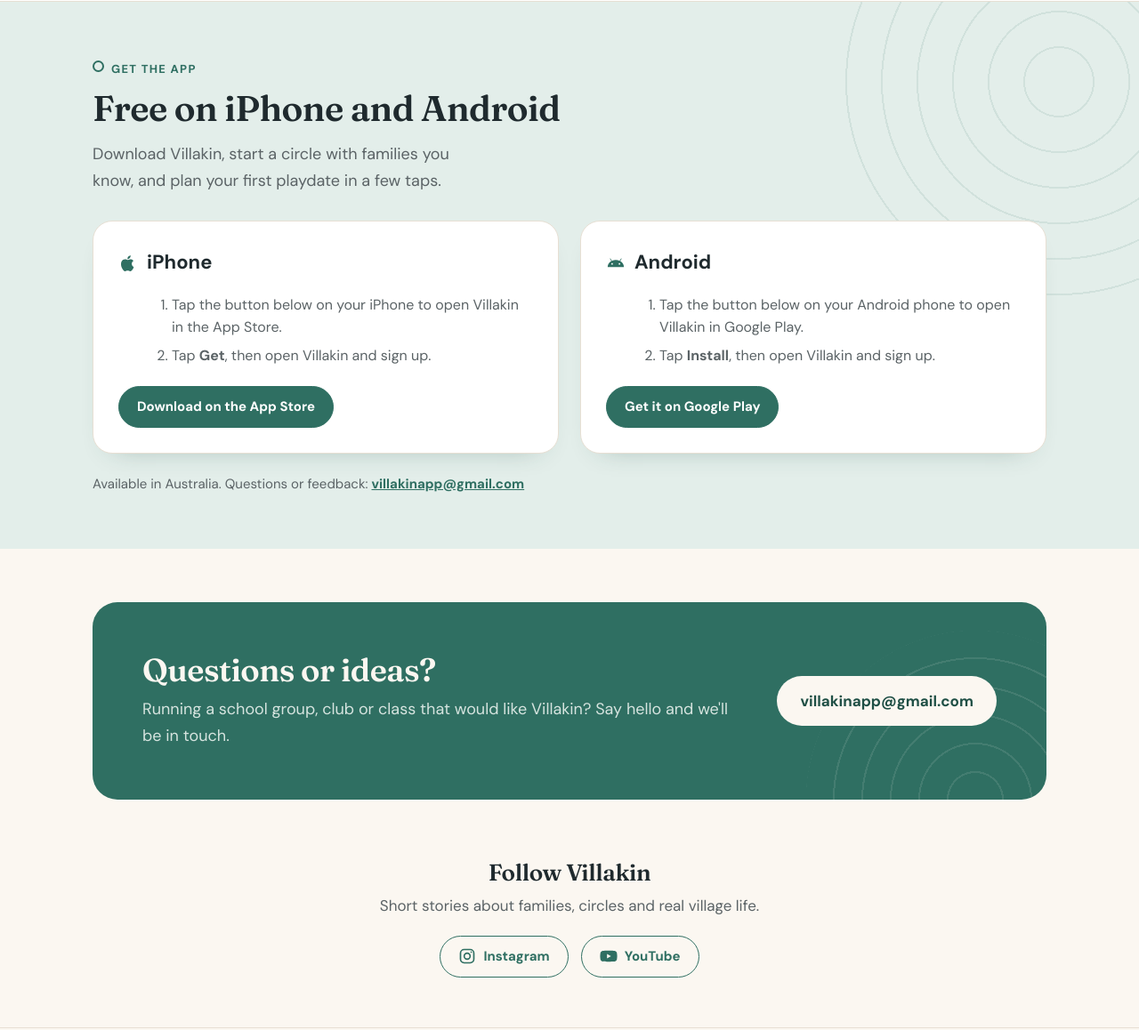
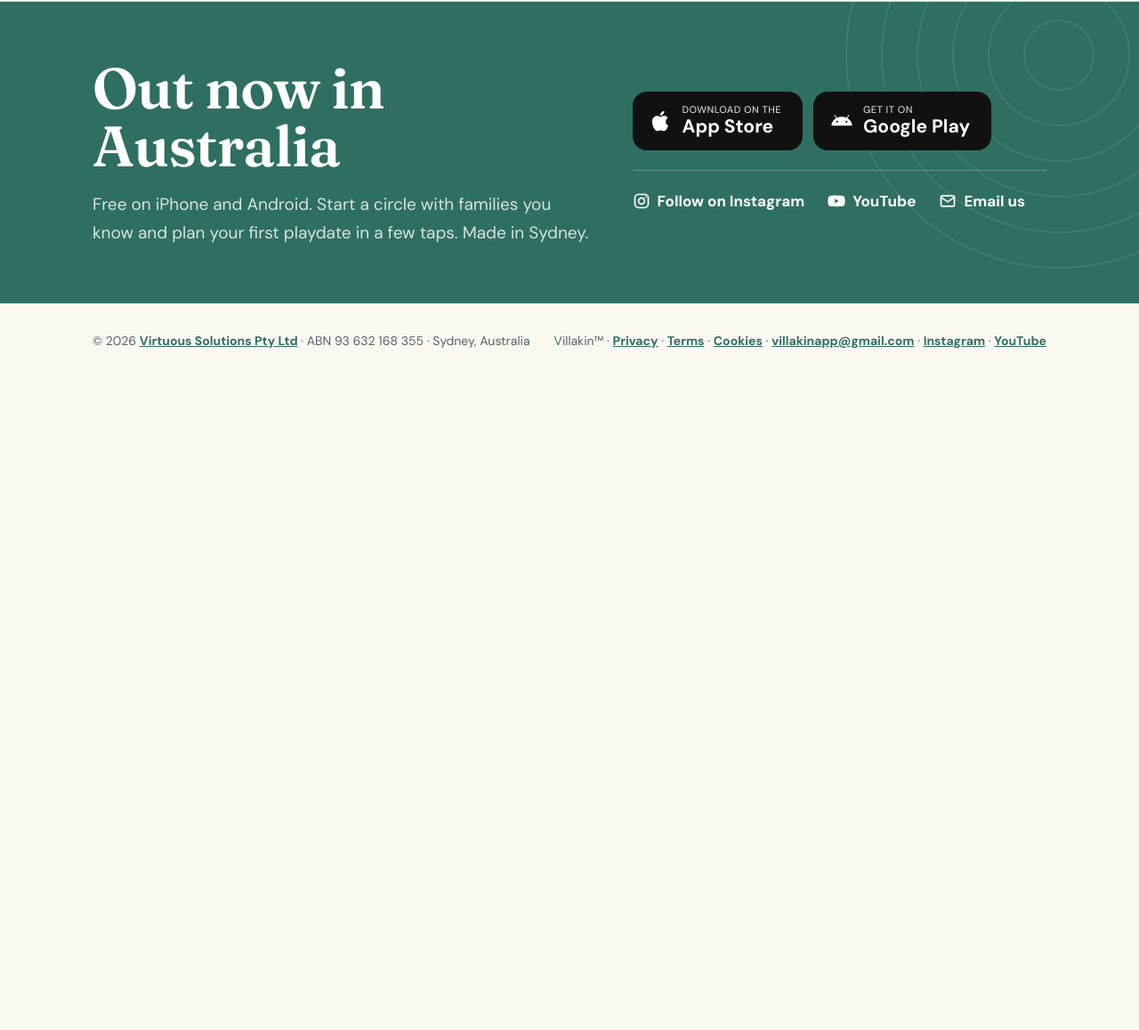
Before and after one commit to amitcode7483/villakin-site, a plain HTML site: page index.html in a window 1280 px wide. Shown: the part 6104-7262 px from the top of the page at 89% size. After the commit the page ends 6543 px from the top, so only its background shows below. Drawn offline with Linux system fonts and the light colour scheme.

Commit message:
Home: one Get the app band with big store buttons, Instagram, YouTube and email
Co-Authored-By: Claude Opus 5.5 <noreply@anthropic.com>
Claude-Session: https://claude.ai/code/session_01TiA9gRVB4bsPZez1VtXsnH

```diff
--- a/index.html
+++ b/index.html
@@ -225,6 +225,21 @@
     .app-card .pill { align-self: flex-start; margin-top: auto; }
     .app-note { margin-top: 22px; color: var(--muted); font-size: 15px; }
     a.badge { text-decoration: none; }
+    section.get-band { background: var(--primary); color: #fbf7f1; padding: 64px 0; position: relative; overflow: hidden; }
+    section.get-band::before { content: ''; position: absolute; width: 520px; height: 520px; right: -170px; top: -200px; border-radius: 50%; background: repeating-radial-gradient(circle, transparent 0 38px, rgba(251,247,241,.08) 38px 40px); pointer-events: none; }
+    .get-grid { display: grid; grid-template-columns: 1.2fr 1fr; gap: 48px; align-items: center; position: relative; }
+    .get-band h2 { font-size: clamp(40px, 6vw, 64px); line-height: 1.02; color: #fff; }
+    .get-band p { margin-top: 18px; font-size: 19px; color: #d6e4df; max-width: 30em; }
+    .get-band .badge { background: #111; padding: 14px 24px 14px 18px; font-size: 21px; border-radius: 16px; }
+    .get-band .badge svg { width: 28px; height: 28px; }
+    .get-links { display: flex; flex-wrap: wrap; gap: 14px 26px; margin-top: 22px; padding-top: 20px; border-top: 1px solid rgba(251,247,241,.25); }
+    .get-links a { display: inline-flex; align-items: center; gap: 8px; color: #fff; text-decoration: none; font-weight: 700; font-size: 17px; }
+    .get-links a:hover { color: var(--mustard); }
+    @media (max-width: 860px) { .get-grid { grid-template-columns: 1fr; gap: 26px; } section.get-band { padding: 44px 0; } }
+    .badges.big { justify-content: center; gap: 20px; margin: 8px 0 26px; }
+    .badges.big .badge { padding: 16px 30px 16px 24px; font-size: 24px; border-radius: 18px; gap: 14px; }
+    .badges.big .badge small { font-size: 13px; }
+    .badges.big .badge svg { width: 32px; height: 32px; }
     a.badge:hover { background: #000; }
     .contact { position: relative; overflow: hidden; isolation: isolate; background: var(--primary); color: #fbf7f1; border-radius: 28px; padding: 56px; display: grid; grid-template-columns: 1.3fr auto; gap: 32px; align-items: center; }
     .contact::after { content: ''; position: absolute; z-index: -1; width: 380px; height: 380px; right: -110px; bottom: -190px; border-radius: 50%; background: repeating-radial-gradient(circle, transparent 0 30px, rgba(251,247,241,.10) 30px 32px); }
@@ -232,6 +247,13 @@
     .contact p { margin-top: 10px; color: #d6e4df; font-size: 18px; }
     .contact a.mail { background: #fbf7f1; color: var(--primary-dark); text-decoration: none; padding: 14px 26px; border-radius: 999px; font-size: 17px; white-space: nowrap; }
     .contact a.mail:hover { background: #fff; }
+    section.contact-sec { padding: 36px 0 40px; }
+    .contact { padding: 30px 40px; }
+    .contact p { font-size: 16px; margin-top: 6px; }
+    .contact-links { display: flex; gap: 10px; flex-wrap: wrap; align-items: center; }
+    .contact a.mail { padding: 11px 20px; font-size: 15.5px; }
+    .contact a.soc { display: inline-flex; align-items: center; gap: 7px; color: #fbf7f1; border: 1.5px solid rgba(251,247,241,.5); border-radius: 999px; padding: 10px 16px; text-decoration: none; font-size: 15px; }
+    .contact a.soc:hover { background: rgba(255,255,255,.12); color: #fff; }
 
     .social { padding: 8px 0 56px; text-align: center; }
     .social h2 { font-size: 26px; }
@@ -258,7 +280,7 @@
       .flyer h3 { font-size: 20px; margin: 2px 0 6px; }
       .flyer p { font-size: 15px; line-height: 1.5; margin-bottom: 0; }
       .flyer .pill { grid-column: 1 / -1; justify-content: center; margin-top: 16px; }
-      .contact { grid-template-columns: 1fr; padding: 32px 26px; }
+      .contact { grid-template-columns: 1fr; padding: 26px 22px; }
       .app-grid { grid-template-columns: 1fr; }
       .app-card { padding: 22px; }
       .head { margin-bottom: 24px; }
@@ -566,53 +588,22 @@
       </div>
     </section>
 
-    <section class="band-soft" id="get-the-app">
-      <div class="wrap">
-        <div class="head">
-          <span class="kicker">Get the app</span>
-          <h2>Free on iPhone and Android</h2>
-          <p>Download Villakin, start a circle with families you know, and plan your first playdate in a few taps.</p>
+    <section class="get-band" id="get-the-app">
+      <div class="wrap get-grid">
+        <div>
+          <h2>Out now in Australia</h2>
+          <p>Free on iPhone and Android. Start a circle with families you know and plan your first playdate in a few taps. Made in Sydney.</p>
         </div>
-        <div class="app-grid">
-          <div class="app-card">
-            <span class="os"><svg width="22" height="22" viewBox="0 0 24 24" fill="currentColor" aria-hidden="true"><path d="M16.4 12.6c0-2.4 2-3.6 2.1-3.7-1.1-1.7-2.9-1.9-3.5-1.9-1.5-.2-2.9.9-3.7.9-.8 0-1.9-.9-3.2-.8-1.6 0-3.1 1-4 2.4-1.7 3-.4 7.4 1.2 9.8.8 1.2 1.8 2.5 3 2.4 1.2 0 1.7-.8 3.1-.8 1.5 0 1.9.8 3.2.8 1.3 0 2.2-1.2 3-2.4.9-1.4 1.3-2.7 1.3-2.8 0 0-2.5-1-2.5-3.9zM14 5.4c.7-.8 1.1-1.9 1-3-1 0-2.1.7-2.8 1.5-.6.7-1.2 1.8-1 2.9 1 .1 2.1-.6 2.8-1.4z"/></svg> iPhone</span>
-            <ol>
-              <li>Tap the button below on your iPhone to open Villakin in the App Store.</li>
-              <li>Tap <b>Get</b>, then open Villakin and sign up.</li>
-            </ol>
-            <a class="pill solid" href="https://apps.apple.com/au/app/villakin/id6820375423">Download on the App Store</a>
+        <div>
+          <div class="badges" aria-label="Get Villakin on iPhone and Android">
+          <a class="badge" href="https://apps.apple.com/au/app/villakin/id6820375423"><svg width="20" height="20" viewBox="0 0 24 24" fill="#fff" aria-hidden="true"><path d="M16.4 12.6c0-2.4 2-3.6 2.1-3.7-1.1-1.7-2.9-1.9-3.5-1.9-1.5-.2-2.9.9-3.7.9-.8 0-1.9-.9-3.2-.8-1.6 0-3.1 1-4 2.4-1.7 3-.4 7.4 1.2 9.8.8 1.2 1.8 2.5 3 2.4 1.2 0 1.7-.8 3.1-.8 1.5 0 1.9.8 3.2.8 1.3 0 2.2-1.2 3-2.4.9-1.4 1.3-2.7 1.3-2.8 0 0-2.5-1-2.5-3.9zM14 5.4c.7-.8 1.1-1.9 1-3-1 0-2.1.7-2.8 1.5-.6.7-1.2 1.8-1 2.9 1 .1 2.1-.6 2.8-1.4z"/></svg><span><small>Download on the</small>App Store</span></a>
+          <a class="badge" href="https://play.google.com/store/apps/details?id=au.com.villakin.app"><svg width="20" height="20" viewBox="0 0 24 24" fill="#fff" aria-hidden="true"><path d="M17.5 9.4l1.6-2.8a.4.4 0 0 0-.7-.4l-1.7 2.9a10 10 0 0 0-9.4 0L5.6 6.2a.4.4 0 1 0-.7.4l1.6 2.8A9 9 0 0 0 2 16.5h20a9 9 0 0 0-4.5-7.1zM7.5 13.7a1 1 0 1 1 0-2 1 1 0 0 1 0 2zm9 0a1 1 0 1 1 0-2 1 1 0 0 1 0 2z"/></svg><span><small>Get it on</small>Google Play</span></a>
+        </div>
+          <div class="get-links">
+            <a href="https://www.instagram.com/villakinapp/" target="_blank" rel="noopener"><svg width="20" height="20" viewBox="0 0 24 24" fill="none" stroke="currentColor" stroke-width="2" aria-hidden="true"><rect x="3" y="3" width="18" height="18" rx="5"/><circle cx="12" cy="12" r="4"/><circle cx="17.5" cy="6.5" r="1" fill="currentColor" stroke="none"/></svg>Follow on Instagram</a>
+            <a href="https://www.youtube.com/@villakinapp" target="_blank" rel="noopener"><svg width="20" height="20" viewBox="0 0 24 24" fill="currentColor" aria-hidden="true"><path d="M23 7.2a3 3 0 0 0-2.1-2.1C19 4.6 12 4.6 12 4.6s-7 0-8.9.5A3 3 0 0 0 1 7.2 31 31 0 0 0 .5 12 31 31 0 0 0 1 16.8a3 3 0 0 0 2.1 2.1c1.9.5 8.9.5 8.9.5s7 0 8.9-.5a3 3 0 0 0 2.1-2.1 31 31 0 0 0 .5-4.8 31 31 0 0 0-.5-4.8zM9.8 15.1V8.9l5.4 3.1-5.4 3.1z"/></svg>YouTube</a>
+            <a href="mailto:villakinapp@gmail.com?subject=Villakin"><svg width="20" height="20" viewBox="0 0 24 24" fill="none" stroke="currentColor" stroke-width="2" aria-hidden="true"><rect x="3" y="5" width="18" height="14" rx="2"/><path d="M3 7l9 6 9-6"/></svg>Email us</a>
           </div>
-          <div class="app-card">
-            <span class="os"><svg width="22" height="22" viewBox="0 0 24 24" fill="currentColor" aria-hidden="true"><path d="M17.5 9.4l1.6-2.8a.4.4 0 0 0-.7-.4l-1.7 2.9a10 10 0 0 0-9.4 0L5.6 6.2a.4.4 0 1 0-.7.4l1.6 2.8A9 9 0 0 0 2 16.5h20a9 9 0 0 0-4.5-7.1zM7.5 13.7a1 1 0 1 1 0-2 1 1 0 0 1 0 2zm9 0a1 1 0 1 1 0-2 1 1 0 0 1 0 2z"/></svg> Android</span>
-            <ol>
-              <li>Tap the button below on your Android phone to open Villakin in Google Play.</li>
-              <li>Tap <b>Install</b>, then open Villakin and sign up.</li>
-            </ol>
-            <a class="pill solid" href="https://play.google.com/store/apps/details?id=au.com.villakin.app">Get it on Google Play</a>
-          </div>
-        </div>
-        <p class="app-note">Available in Australia. Questions or feedback: <a href="mailto:villakinapp@gmail.com">villakinapp@gmail.com</a></p>
-      </div>
-    </section>
-
-    <section id="contact">
-      <div class="wrap">
-        <div class="contact">
-          <div>
-            <h2>Questions or ideas?</h2>
-            <p>Running a school group, club or class that would like Villakin? Say hello and we'll be in touch.</p>
-          </div>
-          <a class="mail" href="mailto:villakinapp@gmail.com?subject=Villakin">villakinapp@gmail.com</a>
-        </div>
-      </div>
-    </section>
-    <section class="social" id="follow">
-      <div class="wrap">
-        <h2>Follow Villakin</h2>
-        <p>Short stories about families, circles and real village life.</p>
-        <div class="social-links">
-          <a class="pill" href="https://www.instagram.com/villakinapp/" target="_blank" rel="noopener" aria-label="Villakin on Instagram"><svg width="20" height="20" viewBox="0 0 24 24" fill="none" stroke="currentColor" stroke-width="2" aria-hidden="true"><rect x="3" y="3" width="18" height="18" rx="5"/><circle cx="12" cy="12" r="4"/><circle cx="17.5" cy="6.5" r="1" fill="currentColor" stroke="none"/></svg> Instagram</a>
-          <a class="pill" href="https://www.youtube.com/@villakinapp" target="_blank" rel="noopener" aria-label="Villakin on YouTube"><svg width="20" height="20" viewBox="0 0 24 24" fill="currentColor" aria-hidden="true"><path d="M23 7.2a3 3 0 0 0-2.1-2.1C19 4.6 12 4.6 12 4.6s-7 0-8.9.5A3 3 0 0 0 1 7.2 31 31 0 0 0 .5 12 31 31 0 0 0 1 16.8a3 3 0 0 0 2.1 2.1c1.9.5 8.9.5 8.9.5s7 0 8.9-.5a3 3 0 0 0 2.1-2.1 31 31 0 0 0 .5-4.8 31 31 0 0 0-.5-4.8zM9.8 15.1V8.9l5.4 3.1-5.4 3.1z"/></svg> YouTube</a>
         </div>
       </div>
     </section>
```
